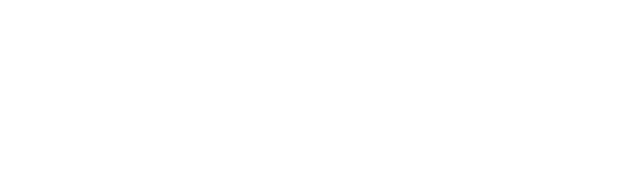
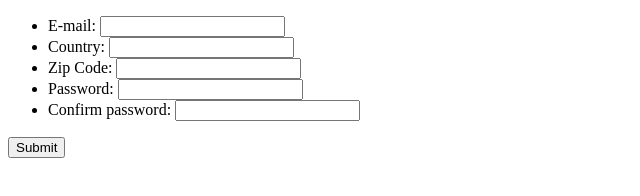
Before and after one commit to Sheishori/form-validation, a plain HTML site: page index.html in a window 1280 px wide. Shown: the whole page, without its empty margins (0-640 px from the left). Drawn offline with Linux system fonts and the light colour scheme.

Commit message:
Add form elements

```diff
--- a/index.html
+++ b/index.html
@@ -7,5 +7,30 @@
 	<title>Form Validation Example</title>
 </head>
 <body>
+	<form>
+		<ul>
+			<li>
+				<label for="email">E-mail:</label>
+				<input type="email" name="email" id="email" required>
+			</li>
+			<li>
+				<label for="country">Country:</label>
+				<input type="text" name="country" id="country" required>
+			</li>
+			<li>
+				<label for="zip-code">Zip Code:</label>
+				<input type="number" name="zip-code" id="zip-code" required>
+			</li>
+			<li>
+				<label for="password">Password:</label>
+				<input type="password" name="password" id="password" required>
+			</li>
+			<li>
+				<label for="confirm-password">Confirm password:</label>
+				<input type="password" name="confirm-password" id="confirm-password" required>
+			</li>
+		</ul>
+		<button>Submit</button>
+	</form>
 </body>
 </html>
```
